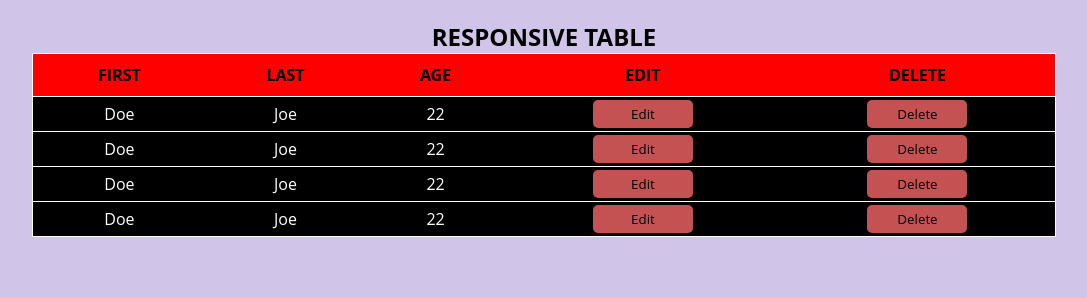
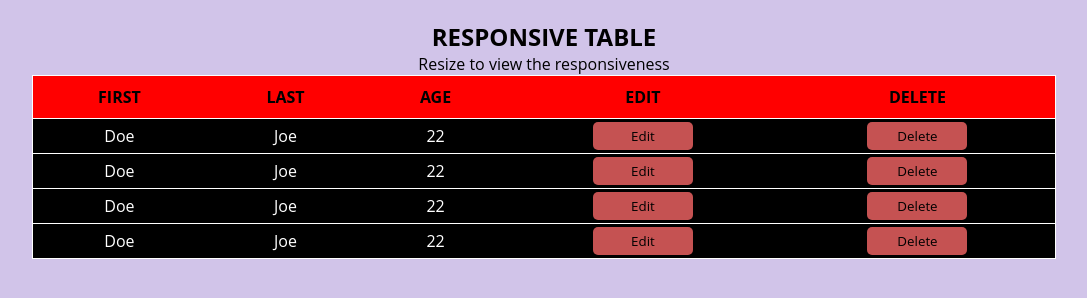
Before and after one commit to emmanuelekaka/responsive_table, a plain HTML site: page index.html in a window 1280 px wide. Shown: the whole page, without its empty margins (96-1183 px from the left). Drawn offline with Linux system fonts and the light colour scheme.

Commit message:
updates index.html

```diff
--- a/index.html
+++ b/index.html
@@ -9,6 +9,7 @@
 </head>
 <body>
     <h2>RESPONSIVE TABLE</h2>
+    <p>Resize to view the responsiveness</p>
     <!-- table -->
     <table>
         <thead>
```
